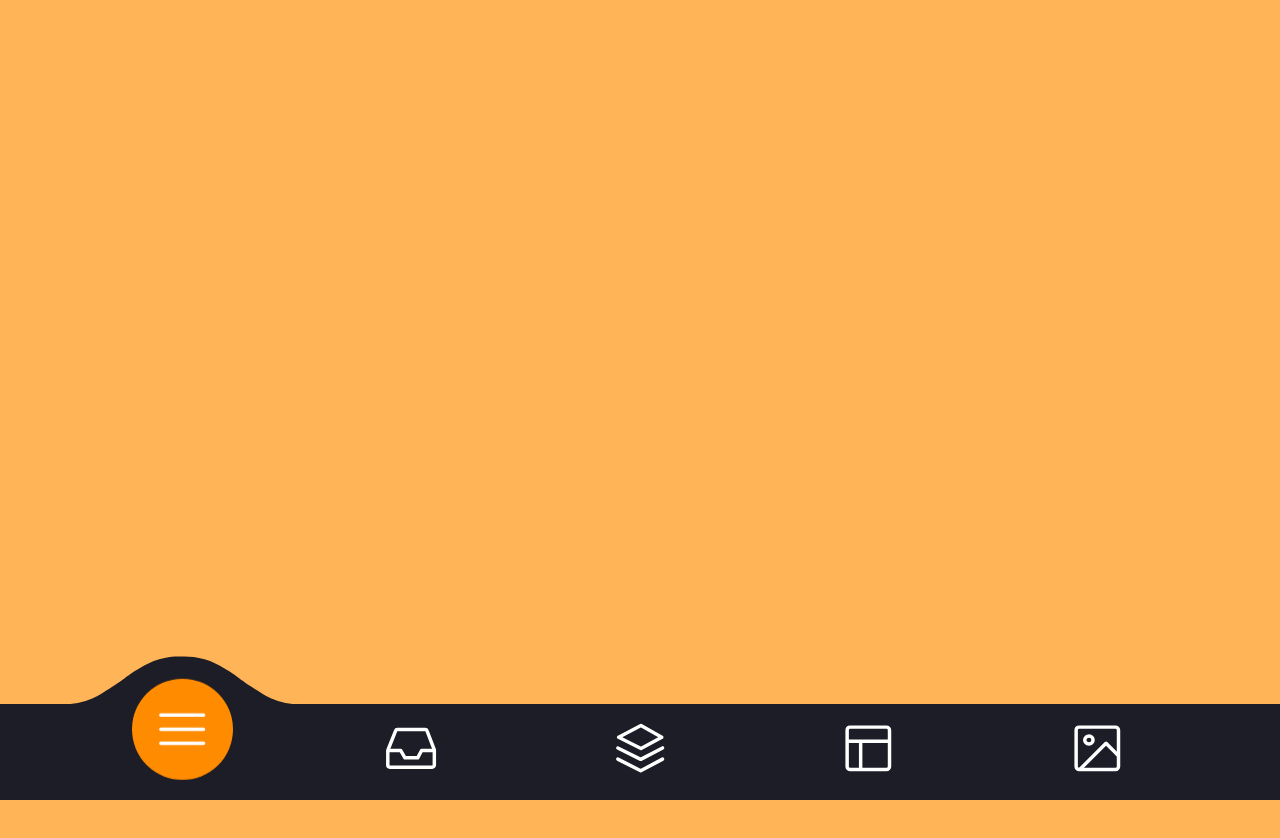
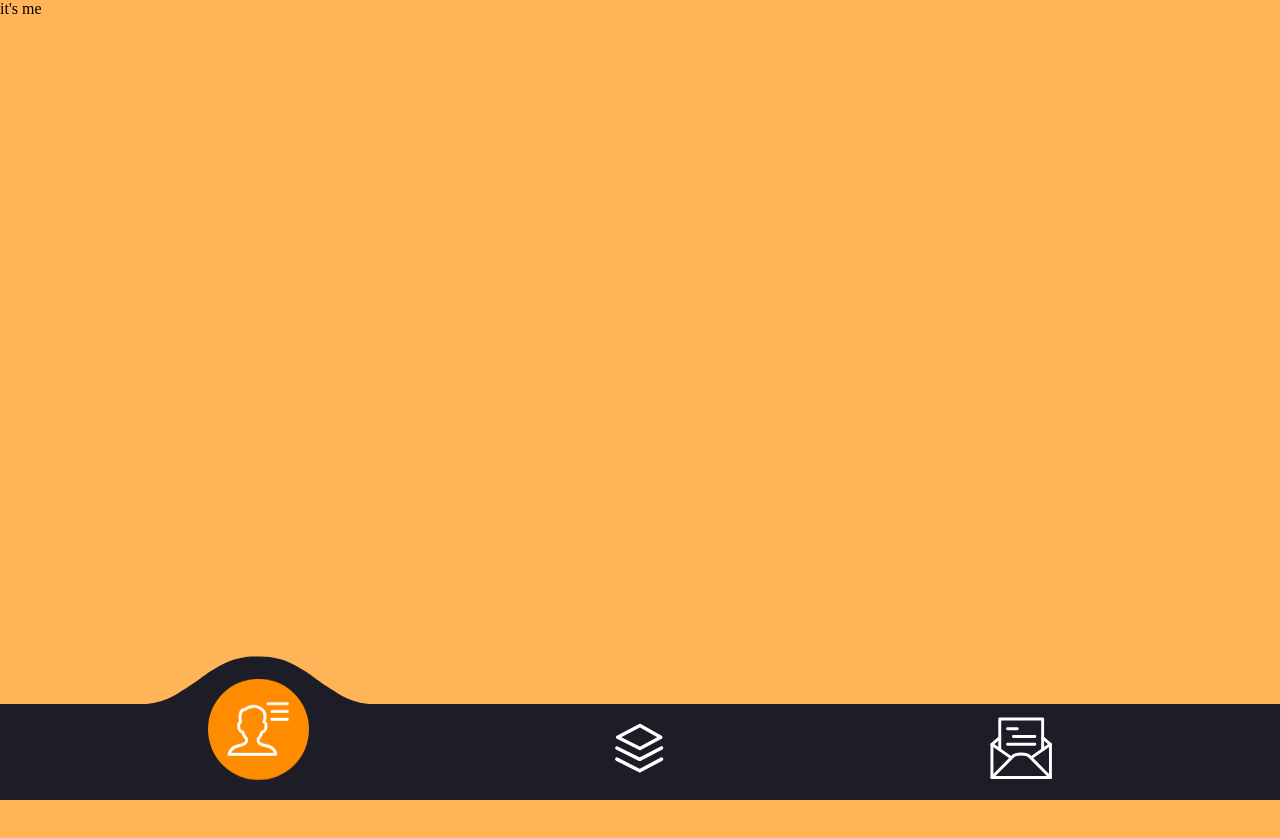
Before and after one commit to SpAwN2301/MyPortfolio, a website: page src/index.html in a window 1280 px wide. Shown: the top 838 px of the page. Drawn offline with Linux system fonts and the light colour scheme.

Commit message:
tabs added

```diff
--- a/src/index.html
+++ b/src/index.html
@@ -8,21 +8,26 @@
     <title>Portfolio</title>
 </head>
 <body>
+  <section class="content">
+    <div class="about active">
+      it's me
+    </div>
+
+    <div class="myProjects">
+      this is my project
+    </div>
+
+    <div class="contact">
+      contact
+    </div>
+  </section>
+
   <section class="footer">
       <menu class="menu">
           <button class="menu__item active" style="--bgColorItem: #ff8c00;">
-              <svg class="icon" viewBox="0 0 24 24">
-                <path d="M3.8,6.6h16.4" />
-                <path d="M20.2,12.1H3.8" />
-                <path d="M3.8,17.5h16.4" />
-              </svg>
-            </button>
-
-            <button class="menu__item" style="--bgColorItem: #f54888;">
-              <svg class="icon" viewBox="0 0 24 24">
-                <path d="M6.7,4.8h10.7c0.3,0,0.6,0.2,0.7,0.5l2.8,7.3c0,0.1,0,0.2,0,0.3v5.6c0,0.4-0.4,0.8-0.8,0.8H3.8
-                  C3.4,19.3,3,19,3,18.5v-5.6c0-0.1,0-0.2,0.1-0.3L6,5.3C6.1,5,6.4,4.8,6.7,4.8z" />
-                <path d="M3.4,12.9H8l1.6,2.8h4.9l1.5-2.8h4.6" />
+            <svg class="icon" viewBox="0 0 64 64">
+							<path stroke-width="3" fill="none" d="M40.6 49.2C32.5 47.6 32 45.6 32 44v-2a14.1 14.1 0 0 0 4-7c2.5 0 4-3 4-6 0-.8 0-4-2-4 5-14.5-9.6-20-20-13-4.4 0-5.6 6.6-4 13-2 0-2 3.2-2 4 0 3 1.5 6 4 6a14.2 14.2 0 0 0 4 7v2c0 1.6-.5 3.6-8.6 5.2S2 58 2 58h48s0-6.9-9.4-8.8z" />
+              <path stroke-width="3" fill="none" d="M46 22h16m-16-8h16M42 6h20" />
             </svg>
           </button>
 
@@ -31,22 +36,14 @@
               <path d="M3.4,11.9l8.8,4.4l8.4-4.4" />
               <path d="M3.4,16.2l8.8,4.5l8.4-4.5" />
               <path d="M3.7,7.8l8.6-4.5l8,4.5l-8,4.3L3.7,7.8z" />
+            </svg>
           </button>
 
-            <button class="menu__item" style="--bgColorItem: #e0b115;">
-                <svg class="icon" viewBox="0 0 24 24">
-                <path d="M5.1,3.9h13.9c0.6,0,1.2,0.5,1.2,1.2v13.9c0,0.6-0.5,1.2-1.2,1.2H5.1c-0.6,0-1.2-0.5-1.2-1.2V5.1
-                    C3.9,4.4,4.4,3.9,5.1,3.9z" />
-                <path d="M4.2,9.3h15.6" />
-                <path d="M9.1,9.5v10.3" />
-            </button>
-
-            <button class="menu__item" style="--bgColorItem:#65ddb7;">
-              <svg class="icon" viewBox="0 0 24 24">
-                <path d="M5.1,3.9h13.9c0.6,0,1.2,0.5,1.2,1.2v13.9c0,0.6-0.5,1.2-1.2,1.2H5.1c-0.6,0-1.2-0.5-1.2-1.2V5.1
-                    C3.9,4.4,4.4,3.9,5.1,3.9z" />
-                <path d="M5.5,20l9.9-9.9l4.7,4.7" />
-                <path d="M10.4,8.8c0,0.9-0.7,1.6-1.6,1.6c-0.9,0-1.6-0.7-1.6-1.6C7.3,8,8,7.3,8.9,7.3C9.7,7.3,10.4,8,10.4,8.8z" />
+          <button class="menu__item" style="--bgColorItem: #f54888;">
+            <svg class="icon" viewBox="0 0 64 64">
+              <path stroke-width="3" d="M54 33.6V2H10v31.6M18 12h10m-4 8h22m-28 8h28" />
+              <path stroke-width="3" d="M42.08 41.944L62 28M2 28l19.92 13.944M2 62l20.929-21.071c3.905-3.9 14.237-3.9 18.143 0L62 62" />
+              <path stroke-width="3" d="M54 21.063L62 28v34H2V28l8-6.937" />
             </svg>
           </button>
 
--- a/src/index.js
+++ b/src/index.js
@@ -1,14 +1,14 @@
 "use strict";
 
 const body = document.body;
-const bgColorsBody = ["#ffb457", "#ff96bd", "#9999fb", "#ffe797", "#cffff1"];
+const bgColorsBody = ["#ffb457", "#4343f5", "#f54888", "#ffe797", "#cffff1"];
 const menu = body.querySelector(".menu");
 const menuItems = menu.querySelectorAll(".menu__item");
+const menuContent = document.querySelector(".content").children;
 const menuBorder = menu.querySelector(".menu__border");
 let activeItem = menu.querySelector(".active");
 
 function clickItem(item, index) {
-
     menu.style.removeProperty("--timeOut");
 
     if (activeItem == item) return;
@@ -23,7 +23,10 @@ function clickItem(item, index) {
     activeItem = item;
     offsetMenuBorder(activeItem, menuBorder);
 
-
+    for(let i = 0; i < menuContent.length; i++){
+        menuContent[i].style.display = "none";
+    }
+    menuContent[index].style.display = "block";
 }
 
 function offsetMenuBorder(element, menuBorder) {
--- a/src/style.css
+++ b/src/style.css
@@ -1,4 +1,5 @@
 html {
+    -webkit-tap-highlight-color: transparent;
     box-sizing: border-box;
     --bgColorMenu: #1d1d27;
     --duration: 0.7s;
@@ -14,7 +15,17 @@ body {
     margin: 0;
     height: 5000px;
 
-   background-color: rgb(255, 180, 87);
+    background-color: rgb(255, 180, 87);
+}
+
+.content {
+    min-height: 300px;
+}
+.content > div {
+    display: none;
+}
+.content > .active {
+    display: block;
 }
 
 .footer {
@@ -36,6 +47,7 @@ body {
 }
 
 .menu__item {
+    outline: none;
     all: unset;
     flex-grow: 1;
     z-index: 100;
```
Lines whose indentation alone changed are shown as unchanged.
